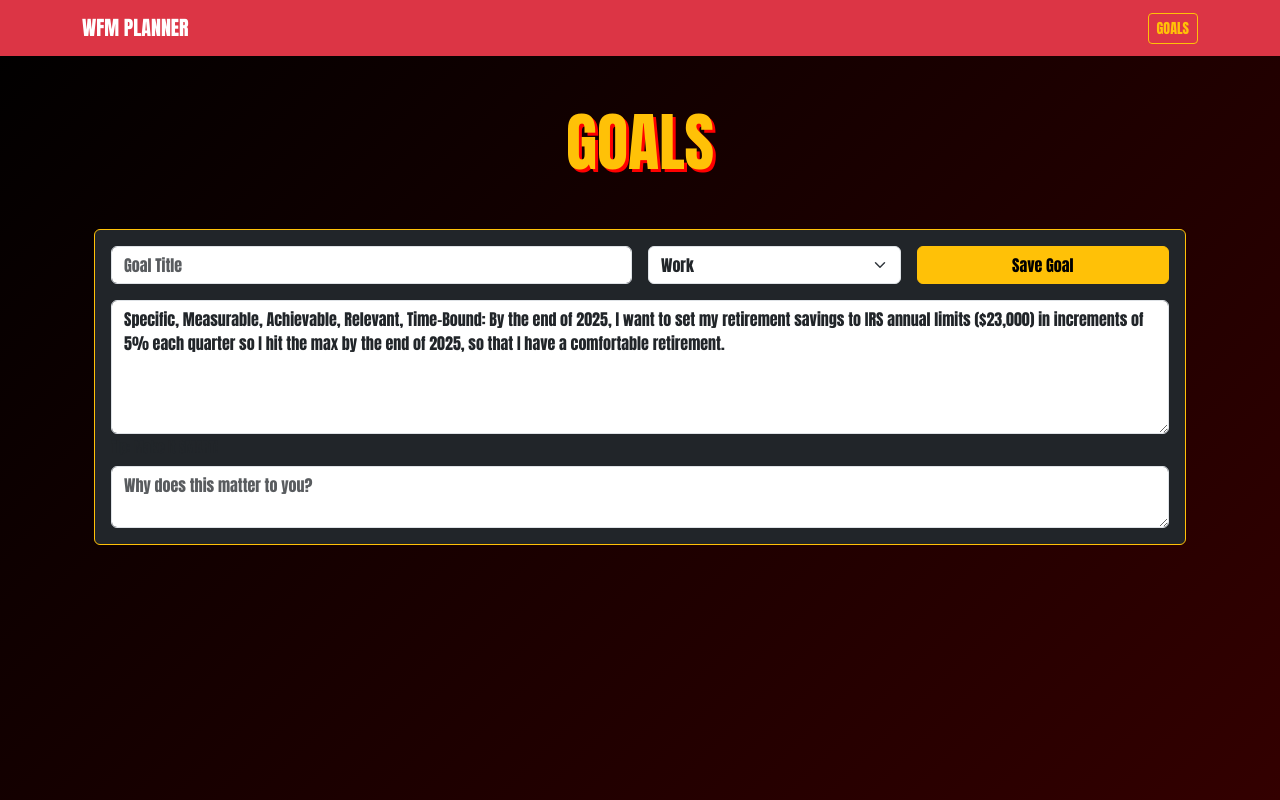
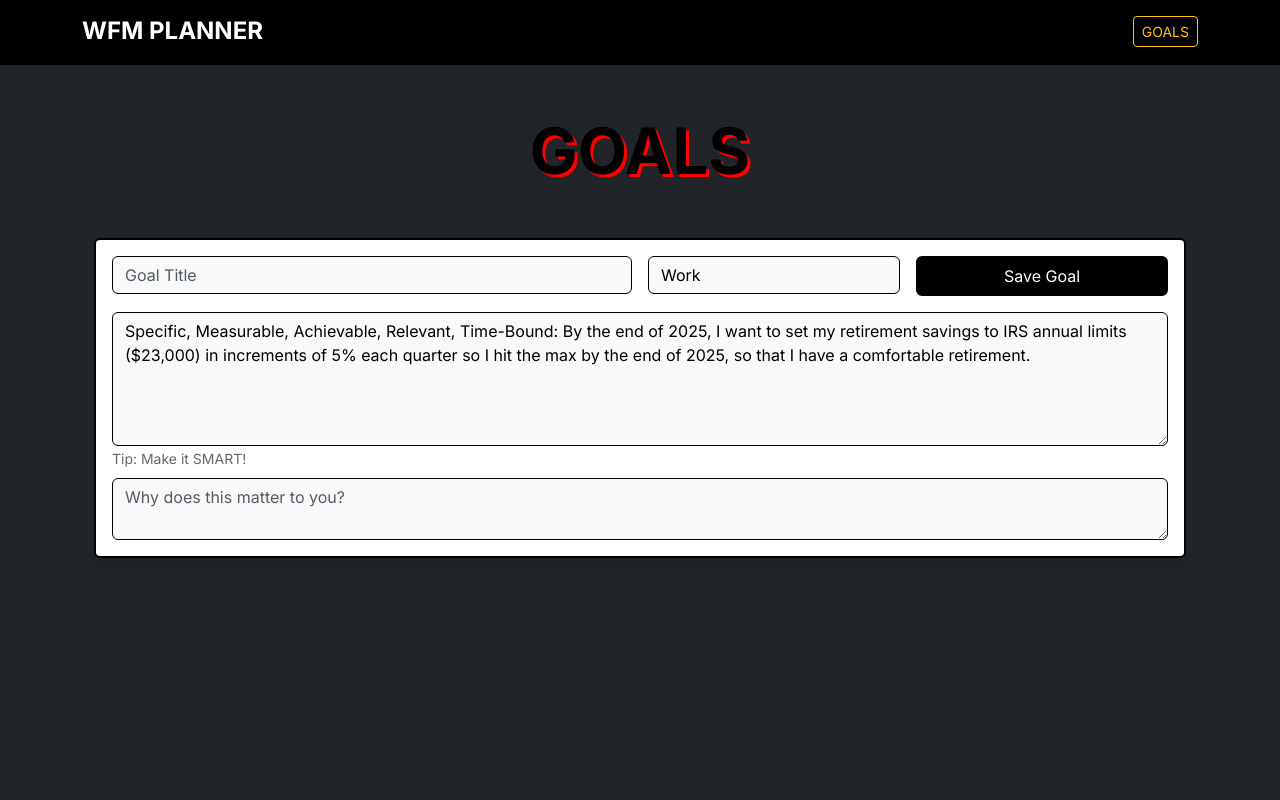
Before and after one commit to wmfmorgan/WFM-planner, a Flask app: page /goals in a window 1280 px wide. Run offline with Flask 3, Linux system fonts and the light colour scheme; data that the repository does not hold is empty.

Commit message:
MVP2 Made the UI Black and White

```diff
--- a/app/static/css/style.css
+++ b/app/static/css/style.css
@@ -1,8 +1,88 @@
+/* app/static/css/style.css — BLACK & WHITE HULK DOWN! */
+@import url('https://fonts.googleapis.com/css2?family=Inter:wght@300;400;500;600;700&display=swap');
+
+* {
+    font-family: 'Inter', -apple-system, BlinkMacSystemFont, 'Segoe UI', Roboto, sans-serif !important;
+}
+
 body {
-    font-family: 'Impact', sans-serif;
-    background: linear-gradient(135deg, #000, #330000);
+    background: #ffffff !important; /* Pure white */
+    color: #000000 !important; /* Pure black */
     min-height: 100vh;
 }
-h1, h3 {
-    text-shadow: 3px 3px 0px #ff0, -1px -1px 0 #f00;
+
+.navbar {
+    background: #000000 !important; /* Black nav */
+    border-bottom: 3px solid #000 !important;
 }
+
+.navbar-brand {
+    color: #ffffff !important; /* White text */
+    font-weight: 700;
+    font-size: 1.5rem;
+}
+
+.btn-warning {
+    background: #000 !important; /* Black buttons */
+    border: 2px solid #000 !important;
+    color: #fff !important;
+}
+
+.btn-warning:hover {
+    background: #fff !important;
+    color: #000 !important;
+}
+
+.card {
+    background: #ffffff !important; /* White cards */
+    border: 2px solid #000 !important;
+    color: #000000 !important;
+    box-shadow: 0 4px 8px rgba(0,0,0,0.1) !important;
+}
+
+.card-header {
+    background: #000000 !important; /* Black headers */
+    color: #ffffff !important;
+    border-bottom: 2px solid #000 !important;
+}
+
+.progress-bar {
+    background: #000000 !important; /* Black progress */
+}
+
+.form-control, .form-select {
+    background: #f8f9fa !important;
+    border: 1px solid #000 !important;
+    color: #000 !important;
+}
+
+.form-control:focus, .form-select:focus {
+    border-color: #000 !important;
+    box-shadow: 0 0 0 0.2rem rgba(0,0,0,0.1) !important;
+}
+
+.text-muted {
+    color: #666 !important;
+}
+
+h1, h2, h3, h5, h6 {
+    font-weight: 600;
+    color: #000 !important;
+}
+
+.display-3 {
+    font-weight: 700;
+    color: #000 !important;
+}
+
+/* Goal badges */
+.badge {
+    background: #000 !important;
+    color: #fff !important;
+}
+
+/* Borders for nesting */
+.border-info { border-color: #000 !important; }
+.border-success { border-color: #000 !important; }
+.border-warning { border-color: #000 !important; }
+.border-danger { border-color: #000 !important; }
--- a/app/templates/base.html
+++ b/app/templates/base.html
@@ -6,8 +6,7 @@
     <title>{{ title }}</title>
     <link href="https://cdn.jsdelivr.net/npm/bootstrap@5.3.0/dist/css/bootstrap.min.css" rel="stylesheet">
     <link href="{{ url_for('static', filename='css/style.css') }}" rel="stylesheet">
-    <!-- In <head> -->
-    <script src="{{ url_for('static', filename='js/autosave.js') }}" defer></script>
+    <!-- Inter Font loads from CSS -->
 </head>
 <body class="bg-dark text-warning">
     <nav class="navbar navbar-expand-lg navbar-dark bg-danger">
@@ -21,5 +20,8 @@
     <div class="container mt-5">
         {% block content %}{% endblock %}
     </div>
+    <script src="https://cdn.jsdelivr.net/npm/bootstrap@5.3.0/dist/js/bootstrap.bundle.min.js"></script>
+    <script src="{{ url_for('static', filename='js/autosave.js') }}" defer></script>
+
 </body>
 </html>
--- a/app/templates/index.html
+++ b/app/templates/index.html
@@ -3,12 +3,10 @@
 
 {% block content %}
 <div class="text-center mt-5 pt-5">
-    <h1 class="display-1 fw-bold text-warning"
-        style="text-shadow: 4px 4px 0 #f00, -2px -2px 0 #ff0;">
+    <h1 class="display-1 fw-bold" style="color: #000000;">
         WFM PLANNER
     </h1>
-    <p class="lead text-light mb-4">2025 IS YOUR YEAR TO DOMINATE!</p>
-    <hr class="bg-warning w-50 mx-auto">
+    <p class="lead fs-4 fw-medium">Your 2025 Goal Domination System</p>    <hr class="bg-warning w-50 mx-auto">
 
     <!-- HULKAMANIA CALL TO ACTION -->
     <div class="mt-5">
```
